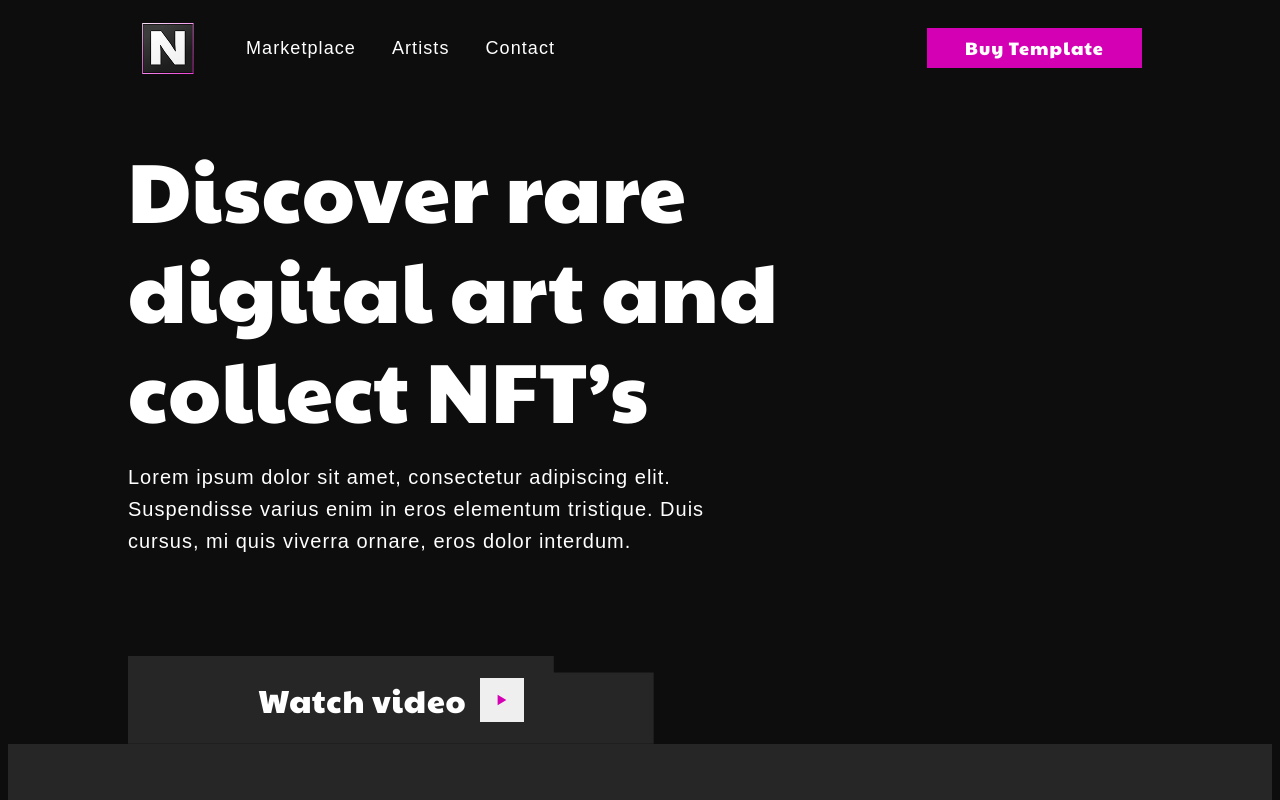
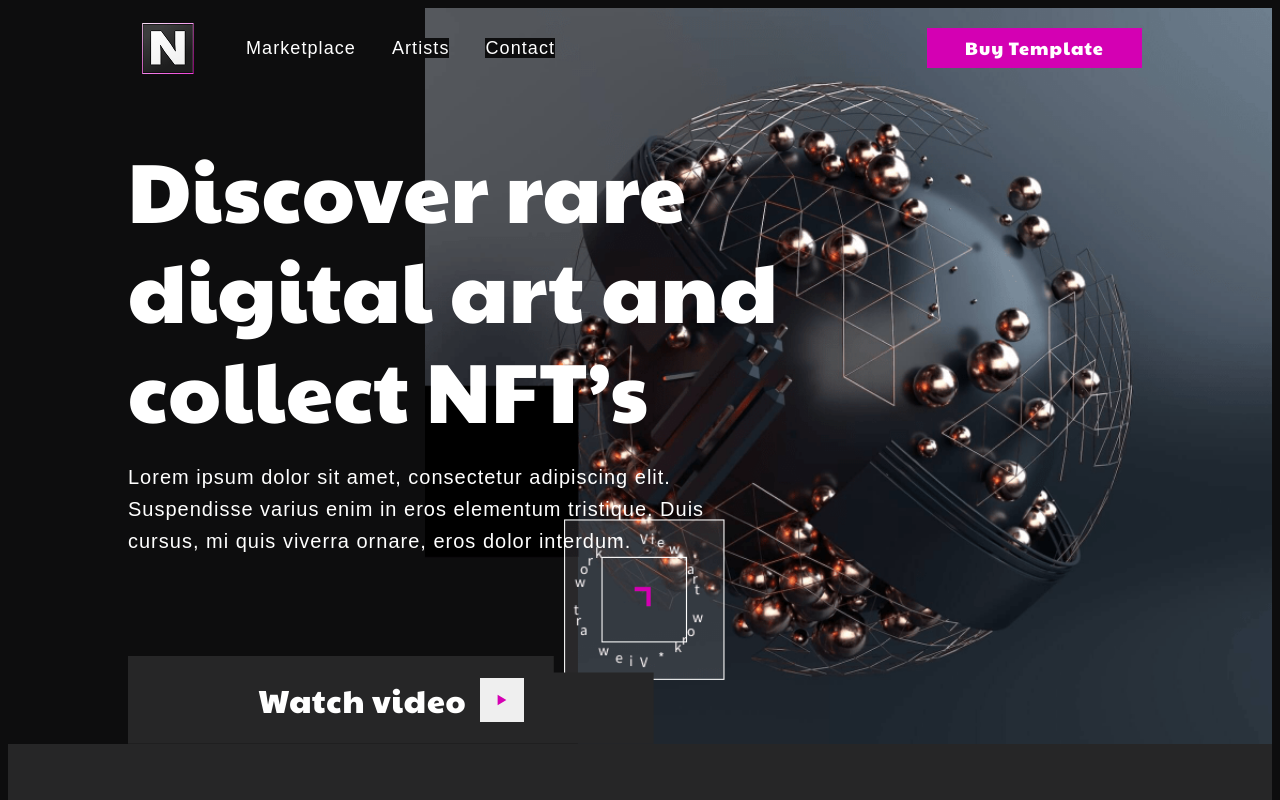
Before and after one commit to Viktor-Baratej/NeoGallery, a plain HTML site: page index.html in a window 1280 px wide. Shown: the top 800 px of the page. Drawn offline with Linux system fonts and the light colour scheme; the site is published under a folder, as on GitHub Pages, so addresses that start at the root find nothing.

Commit message:
add fim img

```diff
--- a/css/header.css
+++ b/css/header.css
@@ -1,5 +1,5 @@
 .img-wrapper {
-    background-image: url(/img/hero.png);
+    background-image: url(../img/hero.png);
     background-position: right;
     background-repeat: no-repeat;
     background-size:contain;
```
